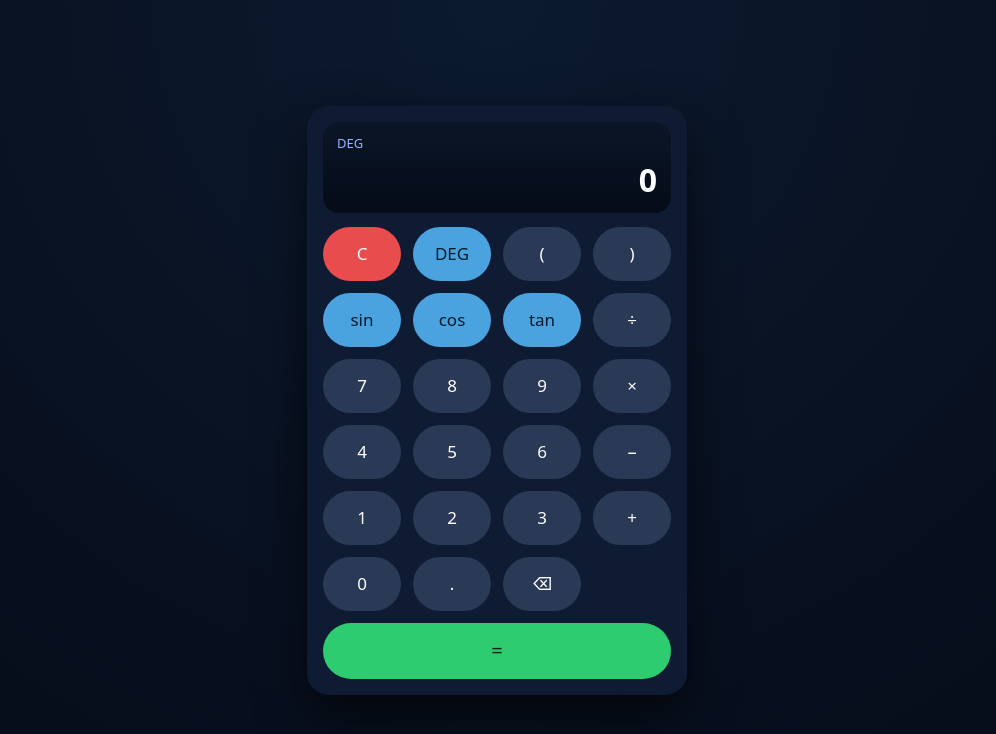
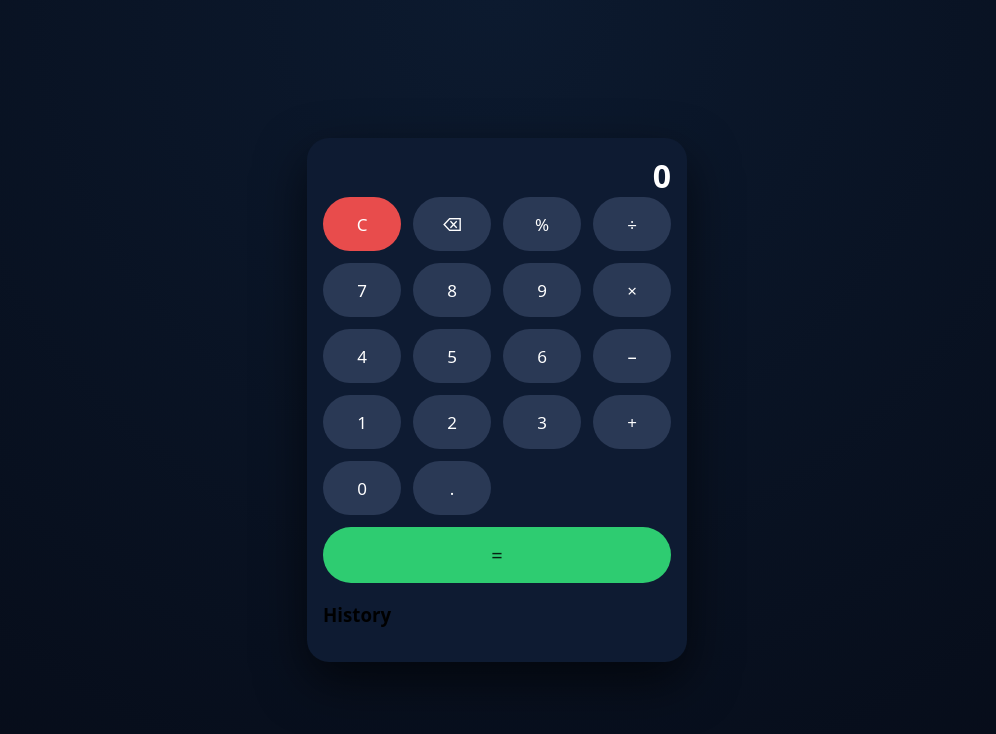
Before and after one commit to siddharthakaithwar-sys/ultimate-calculator-engine, a plain HTML site: page index.html in a window 1280 px wide. Shown: the whole page, without its empty margins (143-1139 px from the left). Drawn offline with Linux system fonts and the light colour scheme.

Commit message:
Enhance calculator layout with history feature
Added a history section to the calculator layout.

```diff
--- a/index.html
+++ b/index.html
@@ -9,21 +9,14 @@
 <body>
 
 <div class="calculator">
-
-  <div class="display-box">
-    <div class="mode" id="mode">DEG</div>
-    <div class="display" id="display">0</div>
+  <div class="top">
+    <div id="display" class="display">0</div>
   </div>
 
   <div class="buttons">
     <button class="danger" onclick="clearAll()">C</button>
-    <button class="blue" onclick="toggleDeg()">DEG</button>
-    <button onclick="press('(')">(</button>
-    <button onclick="press(')')">)</button>
-
-    <button class="blue" onclick="func('sin')">sin</button>
-    <button class="blue" onclick="func('cos')">cos</button>
-    <button class="blue" onclick="func('tan')">tan</button>
+    <button onclick="backspace()">⌫</button>
+    <button onclick="press('%')">%</button>
     <button onclick="press('/')">÷</button>
 
     <button onclick="press('7')">7</button>
@@ -41,15 +34,17 @@
     <button onclick="press('3')">3</button>
     <button onclick="press('+')">+</button>
 
-    <button onclick="press('0')">0</button>
+    <button class="wide" onclick="press('0')">0</button>
     <button onclick="press('.')">.</button>
-    <button onclick="backspace()">⌫</button>
     <button class="equals" onclick="calculate()">=</button>
   </div>
 
+  <div class="history">
+    <h3>History</h3>
+    <div id="historyList"></div>
+  </div>
 </div>
 
-<!-- ⚠️ MODULE HATA DIYA -->
 <script src="app.js"></script>
 </body>
 </html>
```
